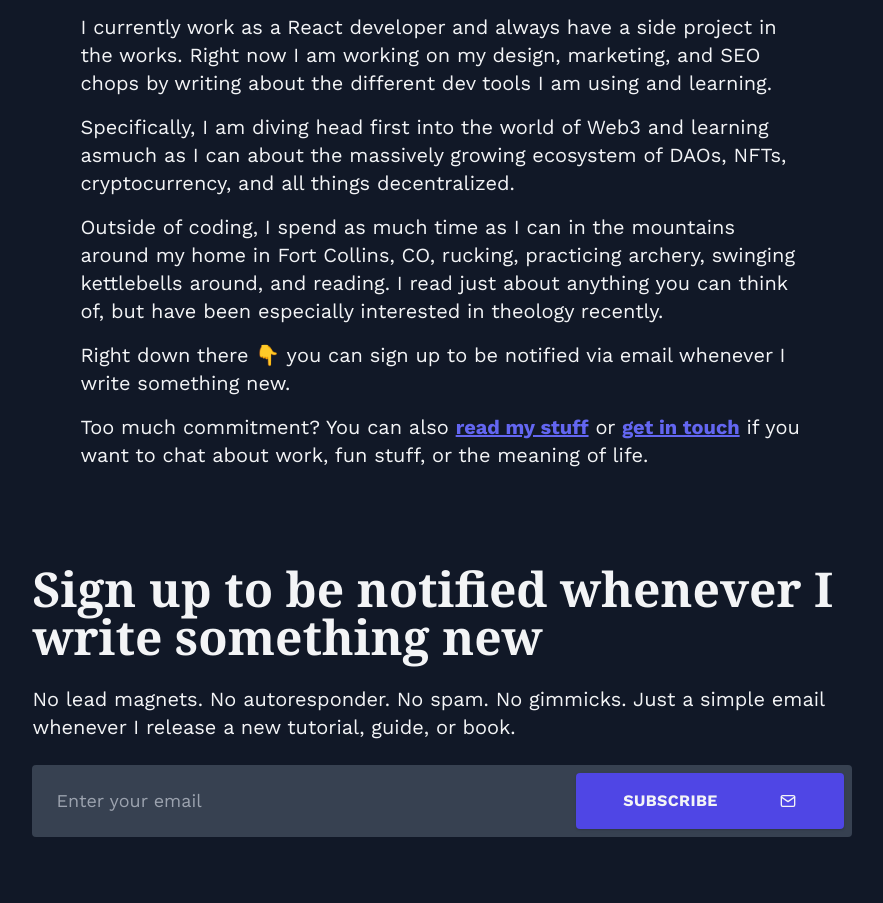
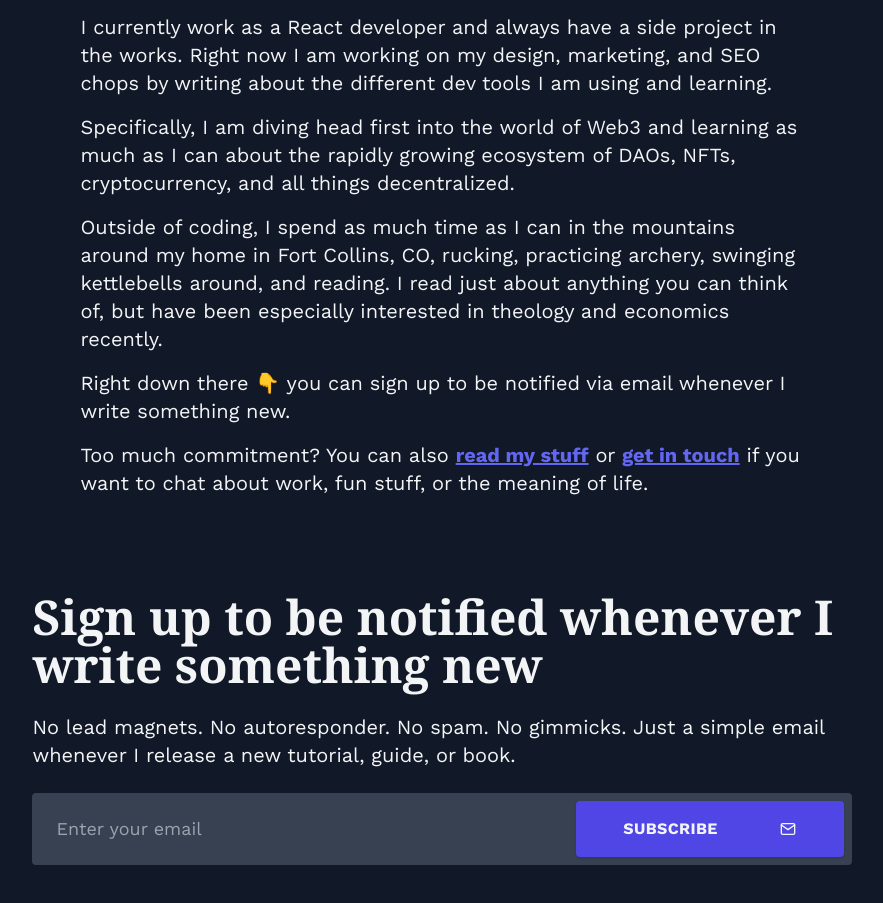
Before and after one commit to kenrogers/krgrs, a Gatsby site: page /about in a window 1280 px wide. Shown: the part 1950-2853 px from the top of the page, without its empty margins (198-1081 px from the left). Built offline with nearby package versions, Linux system fonts and the light colour scheme; Gatsby itself is replaced by a stand-in of ours; a web font is replaced by a local one.

Commit message:
Adjust text content

```diff
--- a/src/pages/about.js
+++ b/src/pages/about.js
@@ -67,17 +67,19 @@ const AboutPage = ({ data }) => {
           chops by writing about the different dev tools I am using and
           learning.
         </p>
+
         <p>
           Specifically, I am diving head first into the world of Web3 and
-          learning asmuch as I can about the massively growing ecosystem of
-          DAOs, NFTs, cryptocurrency, and all things decentralized.
+          learning as much as I can about the rapidly growing ecosystem of DAOs,
+          NFTs, cryptocurrency, and all things decentralized.
         </p>
+
         <p>
           Outside of coding, I spend as much time as I can in the mountains
           around my home in Fort Collins, CO, rucking, practicing archery,
           swinging kettlebells around, and reading. I read just about anything
-          you can think of, but have been especially interested in theology
-          recently.
+          you can think of, but have been especially interested in theology and
+          economics recently.
         </p>
 
         <p>
--- a/src/pages/contact.js
+++ b/src/pages/contact.js
@@ -12,7 +12,8 @@ const ContactPage = () => {
         <p>
           Whether you are a fellow developer looking for some advice, someone
           wanting to discuss working together, or just want to say hey, I love
-          hearing from like-minded people and would love it if you got in touch.
+          hearing from people for pretty much any reason and would love it if
+          you got in touch.
         </p>
 
         <p>The best way to do that is to email me at krogers@hey.com</p>
```
